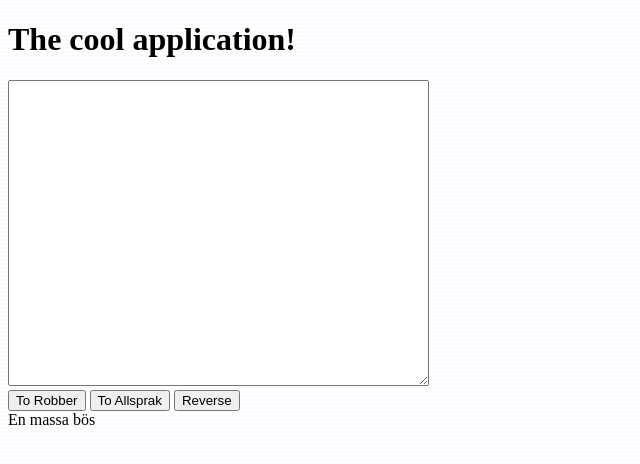
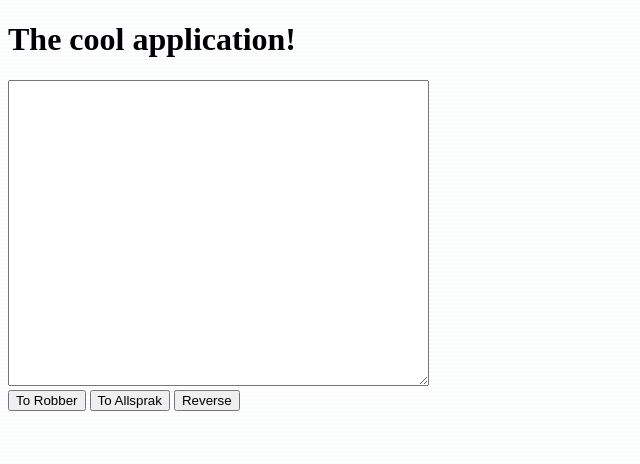
Before and after one commit to joakimniemer/Ci-CD-workshop, a website with bundled scripts: page public/index.html in a window 1280 px wide. Shown: the whole page, without its empty margins (0-640 px from the left). Built offline with nearby package versions, Linux system fonts and the light colour scheme.

Commit message:
removing en massa bos

```diff
--- a/public/index.html
+++ b/public/index.html
@@ -20,7 +20,7 @@
 <body>
 
 <cool-app></cool-app>
-En massa bös
+
 </body>
 
 </html>
```
